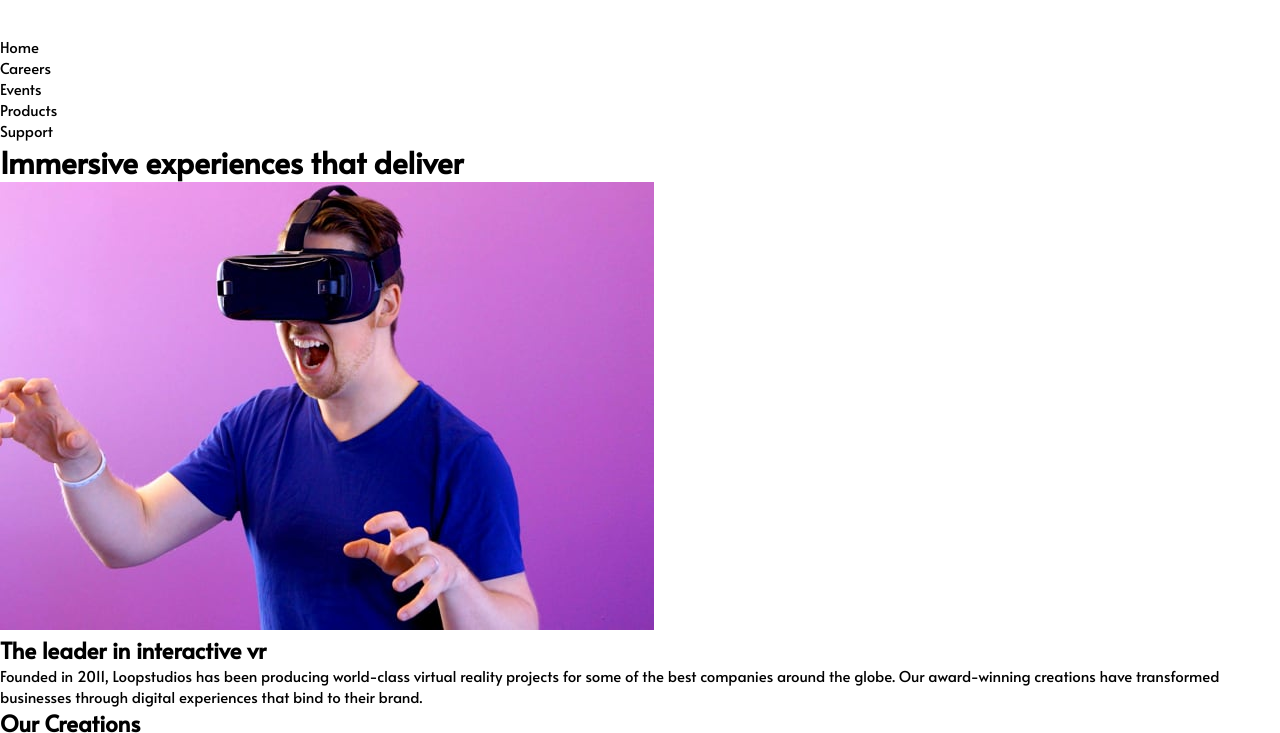
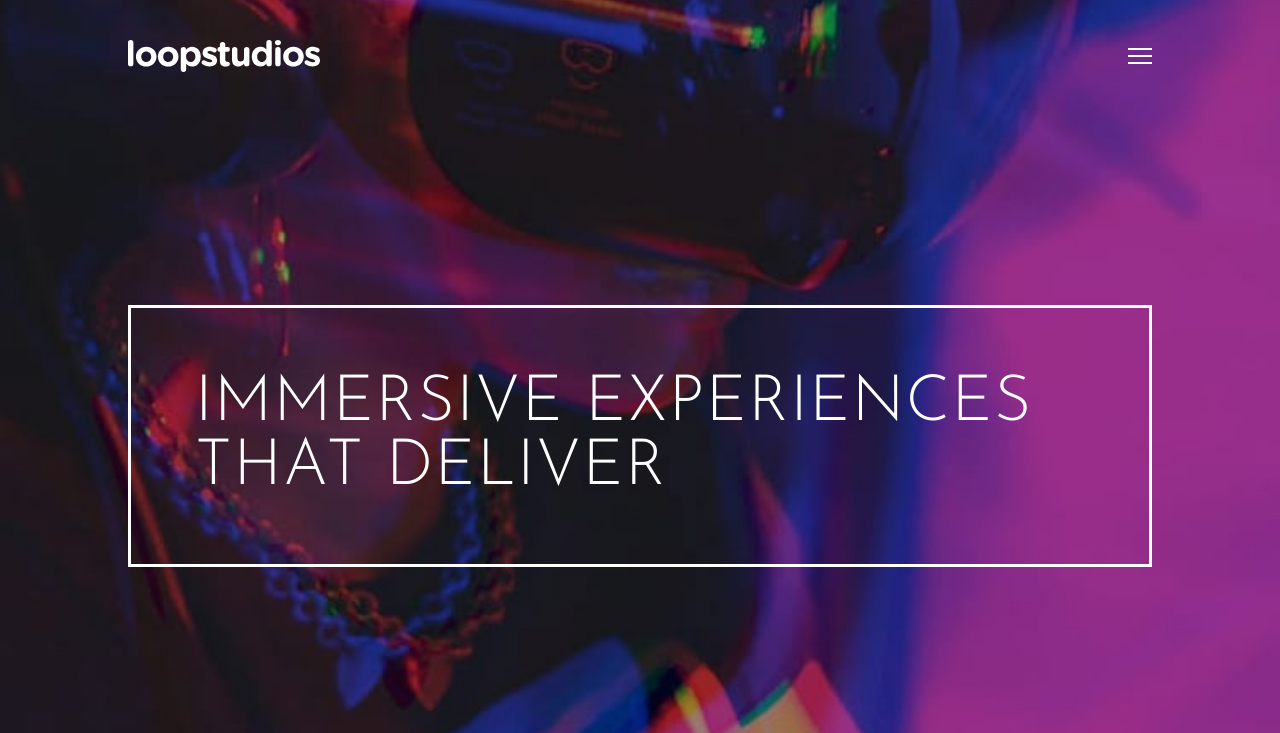
Before and after one commit to RikvdSar/loopstudios, a plain HTML site: page loopstudios-landing-page-main/index.html in a window 1280 px wide. Shown: the top 733 px of the page. Drawn offline with Linux system fonts and the light colour scheme.

Commit message:
finished mobile markup without menu

```diff
--- a/loopstudios-landing-page-main/SCSS/_base.scss
+++ b/loopstudios-landing-page-main/SCSS/_base.scss
@@ -18,12 +18,38 @@ ul {
 }
 
 a {
+    display: inline-block;
     text-decoration: none;
-    color: black;
+    color: white;
+}
+
+img {
+    display: block;
+    max-width: 100%;
 }
 
 body {
     font-family: 'Alata', sans-serif;
-    // font-family: 'Josefin Sans', sans-serif;
-    font-size: 1.5rem;
+    font-size: 2rem;
+    text-align: center;
 }
+
+h1 {
+    text-align: left;
+    font-size: clamp(5rem, 5vw, 7rem);
+}
+
+h2 {
+    font-size: clamp(4rem, 5vw, 6rem);
+}
+
+h1,
+h2 {
+    font-family: 'Josefin Sans', sans-serif;
+    text-transform: uppercase;
+    letter-spacing: 1.5px;
+}
+
+p {
+    color: $grey-clr1;
+}
--- /dev/null
+++ b/loopstudios-landing-page-main/SCSS/_positionGrid.scss
@@ -0,0 +1,100 @@
+body {
+    display: grid;
+    grid-template-columns: 10% 1fr 10%;
+}
+
+header {
+    grid-column: 1/-1;
+    display: grid;
+    grid-template-columns: 10% 1fr 10%;
+    grid-template-rows: auto;
+}
+
+.header__nav {
+    display: grid;
+    grid-template-columns: 1fr 1fr;
+    grid-column: 2/3;
+    grid-row: 1;
+    margin: 4rem 0 auto;
+}
+
+.header__nav--logo{
+    grid-template-columns: 1/2;
+}
+
+.header__nav--hamburger{
+    justify-self: flex-end;
+    align-self: center;
+    grid-template-columns: 2/3;
+}
+
+h1 {
+    grid-column: 2/3;
+    grid-row: 2;
+    margin-bottom: auto;
+}
+
+h2 {
+    margin-top: 2em;
+}
+
+p {
+    margin-top: 1em;
+}
+
+main {
+    grid-column: 2/3;
+}
+
+section,
+footer {
+    margin-top: 10rem;
+}
+
+.portfolio {
+    display: grid;
+    gap: 20px;
+}
+
+.btn {
+    margin-inline: auto;
+}
+
+footer {
+    display: grid;
+    grid-template-columns: 10% 1fr 10%;
+    grid-column: 1/-1;
+}
+
+.footer__nav,
+.social-links,
+.footer__text {
+    grid-column: 2/3;
+}
+
+.footer__nav,
+.social-links {
+    margin-top: 4rem;
+}
+
+.footer__nav--ul {
+    margin-top: 3rem;
+    display: grid;
+    gap: 20px;
+}
+
+.footer__nav--ul img {
+    width: 150px;
+}
+
+.footer__social-links--ul {
+    display: grid;
+    grid-template-columns: repeat(4, 1fr);
+    width: 50%;
+    margin: auto;
+}
+
+.footer__text {
+    margin: 2rem;
+    opacity: 0.5;
+}
--- a/loopstudios-landing-page-main/SCSS/style.scss
+++ b/loopstudios-landing-page-main/SCSS/style.scss
@@ -1,4 +1,32 @@
 @import 'base';
+@import 'positionGrid';
+
+header {
+    background: black url(../images/mobile/image-hero.jpg) no-repeat center;
+    height: 100vh;
+    background-size: cover;
+}
+
+.header__nav--ul {
+    display: none;
+}
+
+
+h1 {
+    color: white;
+    border: 3px solid white;
+    padding: 1em;
+    font-weight: 300;
+}
+
+.btn {
+    color: black;
+    border: 2px solid black;
+    padding: 0.7em 2em;
+    text-transform: uppercase;
+    letter-spacing: 2.5px;
+    font-weight: bolder;
+}
 
 footer {
     background-color: black;
--- a/loopstudios-landing-page-main/index.html
+++ b/loopstudios-landing-page-main/index.html
@@ -17,6 +17,7 @@
   <header>
     <nav class="header__nav">
       <a href="#" class="header__nav--logo"><img class="logo" src="./images/logo.svg" alt="compagny logo - home"/></a>
+      <img class="header__nav--hamburger" src="./images/icon-hamburger.svg"/>
       <ul class="header__nav--ul">
         <li class="header__nav--li"><a href="#">Home</a></li>
         <li class="header__nav--li"><a href="#">Careers</a></li>
@@ -54,6 +55,7 @@
 
   <footer>
     <nav class="footer__nav">
+      <a href="#" class="header__nav--logo"><img class="logo" src="./images/logo.svg" alt="compagny logo - home"/></a>
       <ul class="footer__nav--ul">
         <li class="footer__nav--li"><a href="#">About</a></li>
         <li class="footer__nav--li"><a href="#">Careers</a></li>
@@ -69,7 +71,6 @@
         <li class="footer__social-links--li"><a href="#"><img src="./images/icon-pinterest.svg" alt="pinterest icon"/></a></li>
         <li class="footer__social-links--li"><a href="#"><img src="./images/icon-instagram.svg" alt="instagram icon"/></a></li>
       </ul>
-
     </div>
     <p class="footer__text">© 2021 Loopstudios. All rights reserved.</p>
   </footer>
```
Also changed, not shown: loopstudios-landing-page-main/SCSS/style.css, 1 other file.
